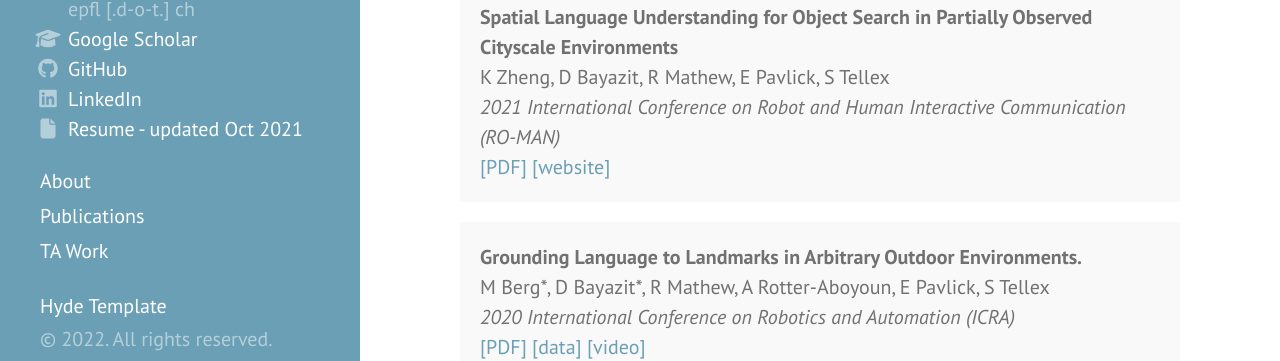
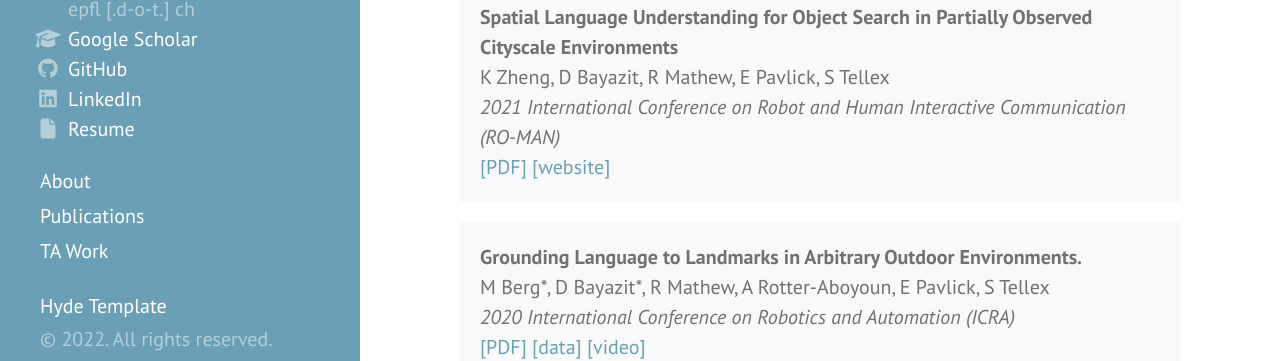
Before and after one commit to Silin159/SilinGao, a Jekyll site: the page built from index.html, in a window 1280 px wide. Shown: the part 506-867 px from the top of the page. Built offline with Jekyll 4.4.1, drawn with Linux system fonts in a browser that asks for light colours; nearby versions of some CDN libraries; the list of posts is cut into pages by our own code.

Commit message:
Update social.yaml

```diff
--- a/_data/social.yaml
+++ b/_data/social.yaml
@@ -10,5 +10,5 @@ linkedin:
 email:
   name: "deniz [.d-o-t.] bayazit [.a-t.] epfl [.d-o-t.] ch"
 cv:
-  link: "/public/deniz-bayazit-resume-2021-website.pdf"
-  name: "Resume - updated Oct 2021"
+  link: "/public/cv.pdf"
+  name: "Resume"
```
